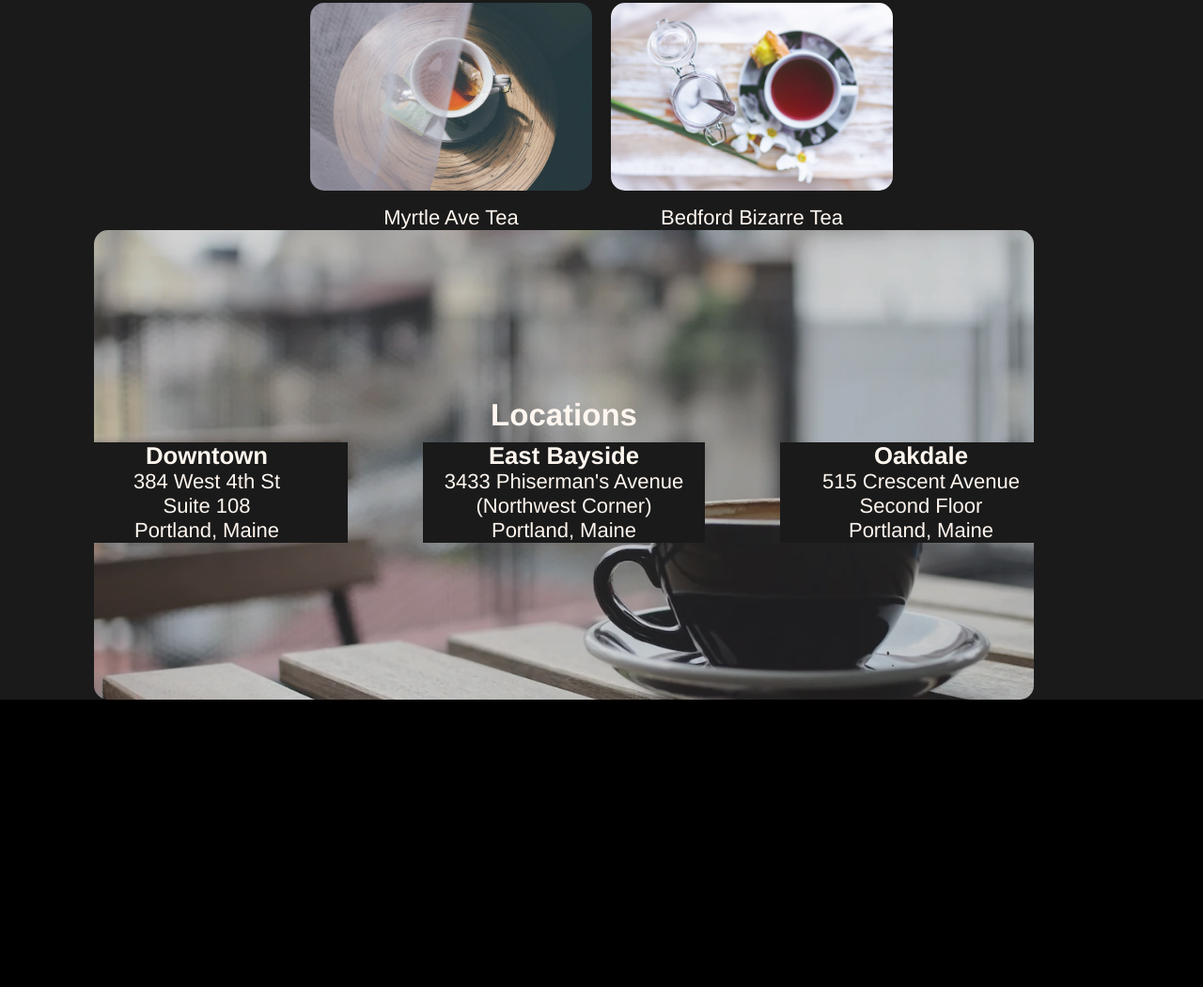
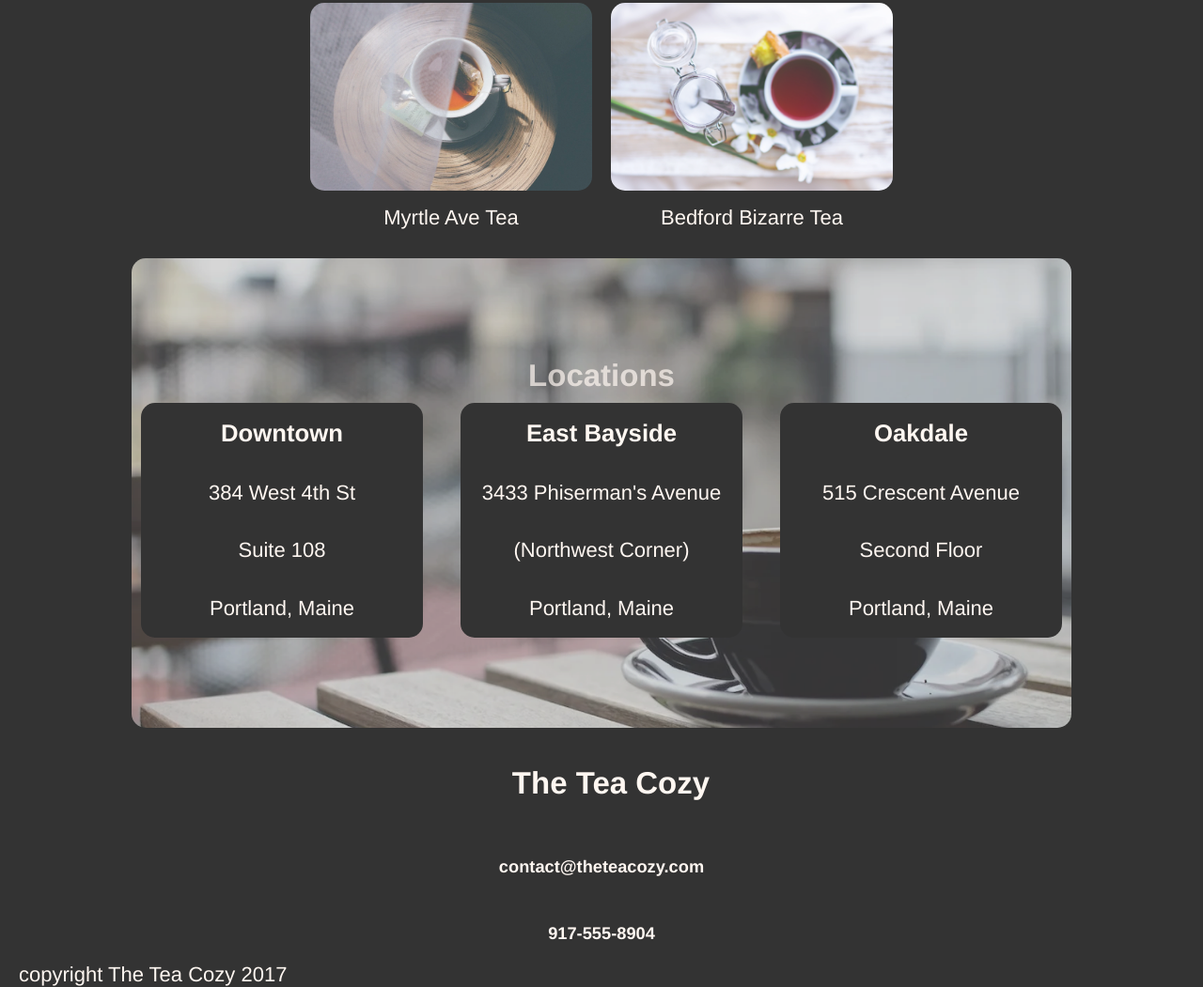
Before and after one commit to phouseWD/portfolio, a plain HTML site: page TeaCozy Assets/tea-cozy.html in a window 1280 px wide. Shown: the part 1165-2216 px from the top of the page at 94% size. Before the commit the page ends 1910 px from the top, so only its background shows below. Drawn offline with Linux system fonts and the light colour scheme.

Commit message:
Completed static webpage project updated

```diff
--- a/TeaCozy Assets/tea-cozy.css
+++ b/TeaCozy Assets/tea-cozy.css
@@ -7,15 +7,20 @@
   font-size: 22px;
   color: seashell;
   background-color: black;
-  opacity: 0.9;
+  opacity: 0.8;
   text-align: center;
 }
-
+.flex {
+  display: flex;
+}
+.col {
+  flex-direction: column;
+}
 header {
   height: 70px;
   box-sizing: border-box;
   border-bottom: 1px solid seashell;
-  display: flex;
+
   justify-content: space-between;
   position: fixed;
   width: 100%;
@@ -29,7 +34,6 @@ header {
 }
 
 nav {
-  display: flex;
   align-items: center;
 }
 
@@ -39,15 +43,17 @@ nav li {
   margin: auto 15px;
 }
 
-main {
+main, footer {
   position: relative;
   top: 72px;
 }
-
+footer{
+  text-align: left;
+  margin: 20px;
+}
 #mission {
   width: 1200px;
   height: 700px;
-  display: flex;
   flex-direction: column;
   justify-content: center;
   margin: 0 auto;
@@ -75,14 +81,15 @@ h4 {
   padding: 10px;
 }
 #menu-container {
-  display: flex;
+
   flex-direction: column;
   width: 1000px;
   margin: 0 auto;
+  margin-bottom: 30px;
 }
 
 #menu-item-container {
-  display: flex;
+
   flex-wrap: wrap;
   justify-content: center;
 }
@@ -94,18 +101,16 @@ h4 {
 }
 
 #locations-container {
-  width: 1200px;
+
+  width: 1000px;
   height: 500px;
-  display: flex;
+  margin: 0 auto;
   flex-direction: column;
+  align-items: center;
   justify-content: center;
-  align-items: center;
-
   margin-bottom: 30px;
 }
-#locations-container h2{
-    background-color: transparent;
-}
+
 #locations-container::before {
   content: "";
   display: block;
@@ -115,17 +120,32 @@ h4 {
   background-size: cover;
   background-position: center;
   position: absolute;
-  z-index: -1; /* Ensure the background image is behind other content */
+  z-index: -1;
   opacity: 0.8;
   border-radius: 15px;
 }
+#locations-container h2{
+  background-color: transparent;
+  opacity: .7;
+
+}
 
 #locations-flex {
-  display: flex;
+
+  gap: 40px;
 }
 
 .locations {
-    margin: auto 40px;
-    background-color: black;
-    width: 300px;
+  background-color: black;
+  width: 300px;
+  height: 250px;
+  flex-direction: column;
+  justify-content: space-around;
+  border-radius: 15px;
 }
+
+#contact {
+  height: 200px;
+  justify-content: space-between;
+  position: relative;
+}
--- a/TeaCozy Assets/tea-cozy.html
+++ b/TeaCozy Assets/tea-cozy.html
@@ -7,9 +7,9 @@
     <link rel="stylesheet" href="tea-cozy.css" />
   </head>
   <body>
-    <header>
+    <header class="flex">
       <img src="img-tea-cozy-logo.webp" alt="The Tea Cozy Logo" id="logo" />
-      <nav>
+      <nav class="flex">
         <ul>
           <li>Mission</li>
           <li>Featured Tea</li>
@@ -19,7 +19,7 @@
     </header>
 
     <main>
-      <div id="mission">
+      <div id="mission" class="flex">
         <h2>Our Mission</h2>
         <h4>
           Handpicked, Artisanally Curated, Free Range, Sustainable, Small Batch,
@@ -27,11 +27,11 @@
         </h4>
       </div>
 
-      <div id="menu-container">
+      <div id="menu-container" class="flex">
         <h2>Tea of the Month</h2>
         <h4>What's Steeping at The Tea Cozy</h4>
 
-        <div id="menu-item-container">
+        <div id="menu-item-container" class="flex">
           <div class="menu-items">
             <img src="/TeaCozy Assets/img-berryblitz.webp" alt="" />
             <p>Fall Berry Blitz</p>
@@ -58,22 +58,22 @@
           </div>
         </div>
       </div>
-      <div id="locations-container">
+      <div id="locations-container" class="flex">
         <h2>Locations</h2>
-        <div id="locations-flex">
-          <div class="locations">
+        <div id="locations-flex" class="flex">
+          <div class="locations flex">
             <h3>Downtown</h3>
             <p>384 West 4th St</p>
             <p>Suite 108</p>
             <p>Portland, Maine</p>
           </div>
-          <div class="locations">
+          <div class="locations flex">
             <h3>East Bayside</h3>
             <p>3433 Phiserman's Avenue</p>
             <p>(Northwest Corner)</p>
             <p>Portland, Maine</p>
           </div>
-          <div class="locations">
+          <div class="locations flex">
             <h3>Oakdale</h3>
             <p>515 Crescent Avenue</p>
             <p>Second Floor</p>
@@ -81,6 +81,12 @@
           </div>
         </div>
       </div>
+      <div class="flex col" id="contact">
+        <h2>The Tea Cozy</h2>
+        <h5>contact@theteacozy.com</h5>
+        <h5>917-555-8904</h5>
+      </div>
     </main>
+    <footer><p>copyright The Tea Cozy 2017</p></footer>
   </body>
 </html>
```
